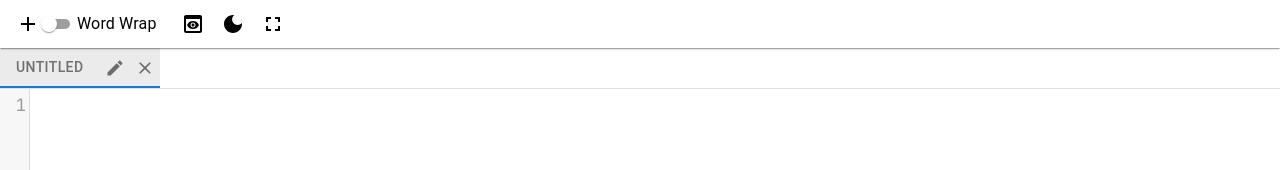
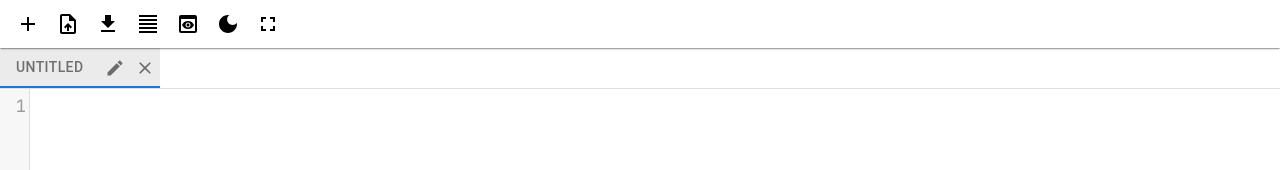
Before and after one commit to tchowdary/notepad-web, a React (Vite) app: page / in a window 1280 px wide. Shown: the top 170 px of the page. Built offline with nearby package versions, Linux system fonts and the light colour scheme.

Commit message:
improvements

```diff
--- a/src/App.css
+++ b/src/App.css
@@ -116,6 +116,44 @@ body {
   color: inherit !important;
 }
 
+/* Focus mode styles */
+.focus-mode-toolbar {
+  background: transparent !important;
+  box-shadow: none !important;
+  position: fixed !important;
+  top: 0;
+  right: 0;
+  width: auto !important;
+  opacity: 0;
+  transition: opacity 0.3s ease;
+}
+
+.focus-mode-toolbar:hover {
+  opacity: 1;
+}
+
+.focus-mode-toolbar .MuiToolbar-root {
+  justify-content: flex-end;
+  padding-right: 1rem !important;
+}
+
+.focus-mode-toolbar .MuiIconButton-root {
+  color: rgba(128, 128, 128, 0.6) !important;
+}
+
+.focus-mode-toolbar .MuiIconButton-root:hover {
+  color: rgba(128, 128, 128, 1) !important;
+}
+
+/* Dark mode focus toolbar */
+.focus-mode-toolbar[data-dark="true"] .MuiIconButton-root {
+  color: rgba(255, 255, 255, 0.4) !important;
+}
+
+.focus-mode-toolbar[data-dark="true"] .MuiIconButton-root:hover {
+  color: rgba(255, 255, 255, 0.8) !important;
+}
+
 .logo {
   height: 6em;
   padding: 1.5em;
--- a/src/App.jsx
+++ b/src/App.jsx
@@ -18,7 +18,10 @@ function App() {
     }
     return 1;
   });
-  const [wordWrap, setWordWrap] = useState(() => localStorage.getItem('wordWrap') === 'true');
+  const [wordWrap, setWordWrap] = useState(() => {
+    const saved = localStorage.getItem('wordWrap');
+    return saved !== null ? saved === 'true' : true;
+  });
   const [darkMode, setDarkMode] = useState(() => localStorage.getItem('darkMode') === 'true');
   const [focusMode, setFocusMode] = useState(false);
   const [showPreview, setShowPreview] = useState(() => localStorage.getItem('showPreview') === 'true');
@@ -48,6 +51,17 @@ function App() {
   useEffect(() => {
     localStorage.setItem('showPreview', showPreview);
   }, [showPreview]);
+
+  useEffect(() => {
+    const handleEscKey = (event) => {
+      if (event.key === 'Escape' && focusMode) {
+        setFocusMode(false);
+      }
+    };
+
+    window.addEventListener('keydown', handleEscKey);
+    return () => window.removeEventListener('keydown', handleEscKey);
+  }, [focusMode]);
 
   const handleNewTab = () => {
     const newId = Math.max(...tabs.map(tab => tab.id), 0) + 1;
@@ -83,6 +97,32 @@ function App() {
     ));
   };
 
+  const handleFileOpen = (fileName, content) => {
+    const newId = Math.max(...tabs.map(tab => tab.id), 0) + 1;
+    const newTab = { id: newId, name: fileName, content: content };
+    setTabs([...tabs, newTab]);
+    setActiveTab(newId);
+  };
+
+  const handleFileDownload = () => {
+    const currentTab = tabs.find(tab => tab.id === activeTab);
+    if (!currentTab) return;
+
+    const fileName = currentTab.name.endsWith('.md')
+      ? currentTab.name
+      : `${currentTab.name}.md`;
+
+    const blob = new Blob([currentTab.content], { type: 'text/markdown' });
+    const url = URL.createObjectURL(blob);
+    const a = document.createElement('a');
+    a.href = url;
+    a.download = fileName;
+    document.body.appendChild(a);
+    a.click();
+    document.body.removeChild(a);
+    URL.revokeObjectURL(url);
+  };
+
   // Find the current tab, fallback to the first tab if active tab is not found
   const currentTab = tabs.find(tab => tab.id === activeTab) || tabs[0];
 
@@ -97,7 +137,6 @@ function App() {
         color: 'text.primary',
         overflow: 'hidden'
       }}>
-        {!focusMode && (
         <Toolbar
           onNewTab={handleNewTab}
           wordWrap={wordWrap}
@@ -107,8 +146,11 @@ function App() {
           onFocusMode={() => setFocusMode(!focusMode)}
           showPreview={showPreview}
           onPreviewToggle={() => setShowPreview(!showPreview)}
+          focusMode={focusMode}
+          onFileOpen={handleFileOpen}
+          onFileDownload={handleFileDownload}
+          className={focusMode ? 'focus-mode-toolbar' : ''}
         />
-        )}
         {!focusMode && (
           <TabList
             tabs={tabs}
@@ -122,7 +164,35 @@ function App() {
           flexGrow: 1,
           position: 'relative',
           overflow: 'hidden',
-          minHeight: 0
+          minHeight: 0,
+          ...(focusMode && {
+            maxWidth: '750px',
+            margin: '0 auto',
+            padding: '2rem',
+            height: '100%',
+            display: 'flex',
+            flexDirection: 'column',
+            '& .CodeMirror': {
+              flex: 1,
+              fontSize: '18px',
+              lineHeight: '1.8',
+              padding: '20px 0',
+              backgroundColor: 'transparent',
+              height: 'auto !important'
+            },
+            '& .CodeMirror-lines': {
+              padding: '0',
+            },
+            '& .CodeMirror-line': {
+              padding: '0',
+            },
+            '& .CodeMirror-linenumbers': {
+              display: 'none',
+            },
+            '& .CodeMirror-scroll': {
+              minHeight: '100%',
+            }
+          })
         }}>
           <Editor
             content={currentTab.content}
@@ -130,6 +200,7 @@ function App() {
             wordWrap={wordWrap}
             darkMode={darkMode}
             showPreview={showPreview}
+            focusMode={focusMode}
           />
         </Box>
       </Box>
--- a/src/components/Editor.jsx
+++ b/src/components/Editor.jsx
@@ -26,14 +26,10 @@ const Editor = ({ content, onChange, wordWrap, darkMode, showPreview }) => {
       width: '100%',
       position: 'relative',
       '& .CodeMirror': {
-        position: 'absolute',
-        top: 0,
-        left: 0,
-        right: 0,
-        bottom: 0,
         height: '100% !important',
         width: '100% !important',
-        fontSize: '16px'
+        fontSize: '16px',
+        lineHeight: '1.6'
       }
     }}>
       <CodeMirror
--- a/src/components/Toolbar.jsx
+++ b/src/components/Toolbar.jsx
@@ -1,11 +1,9 @@
-import React from 'react';
+import React, { useRef } from 'react';
 import {
   AppBar,
   Toolbar as MuiToolbar,
   IconButton,
   Tooltip,
-  Switch,
-  FormControlLabel,
   useTheme,
 } from '@mui/material';
 import {
@@ -15,6 +13,11 @@ import {
   LightMode as LightModeIcon,
   Fullscreen as FullscreenIcon,
   Preview as PreviewIcon,
+  UploadFile as UploadFileIcon,
+  Download as DownloadIcon,
+  FullscreenExit as FullscreenExitIcon,
+  FormatAlignJustify as WrapOnIcon,
+  FormatAlignLeft as WrapOffIcon,
 } from '@mui/icons-material';
 
 const Toolbar = ({
@@ -26,48 +29,79 @@ const Toolbar = ({
   onFocusMode,
   showPreview,
   onPreviewToggle,
+  focusMode,
+  onFileOpen,
+  onFileDownload,
+  className,
 }) => {
   const theme = useTheme();
+  const fileInputRef = useRef(null);
+
+  const handleFileInputChange = (event) => {
+    const file = event.target.files[0];
+    if (file) {
+      const reader = new FileReader();
+      reader.onload = (e) => {
+        onFileOpen(file.name, e.target.result);
+      };
+      reader.readAsText(file);
+    }
+    event.target.value = null; // Reset input
+  };
 
   return (
     <AppBar
       position="static"
       elevation={1}
+      className={className}
+      data-dark={darkMode}
       sx={{
         backgroundColor: theme.palette.mode === 'dark' ? '#1e1e1e' : '#f5f5f5',
         color: theme.palette.mode === 'dark' ? '#fff' : '#000'
       }}
     >
       <MuiToolbar variant="dense">
+        <input
+          type="file"
+          ref={fileInputRef}
+          style={{ display: 'none' }}
+          onChange={handleFileInputChange}
+          accept=".md,.txt"
+        />
+
+        {!focusMode && (
+          <>
             <Tooltip title="New Tab">
               <IconButton onClick={onNewTab} color="inherit">
                 <AddIcon />
               </IconButton>
             </Tooltip>
 
-        <FormControlLabel
-          control={
-            <Switch
-              checked={wordWrap}
-              onChange={onWordWrapToggle}
-              size="small"
-              color="default"
-            />
-          }
-          label="Word Wrap"
-          sx={{
-            color: 'inherit',
-            '& .MuiSwitch-track': {
-              backgroundColor: theme.palette.mode === 'dark' ? '#555' : '#999'
-            }
-          }}
-        />
+            <Tooltip title="Open File">
+              <IconButton onClick={() => fileInputRef.current.click()} color="inherit">
+                <UploadFileIcon />
+              </IconButton>
+            </Tooltip>
+
+            <Tooltip title="Download as Markdown">
+              <IconButton onClick={onFileDownload} color="inherit">
+                <DownloadIcon />
+              </IconButton>
+            </Tooltip>
+
+            <Tooltip title={wordWrap ? "Disable Word Wrap" : "Enable Word Wrap"}>
+              <IconButton onClick={onWordWrapToggle} color="inherit">
+                {wordWrap ? <WrapOnIcon /> : <WrapOffIcon />}
+              </IconButton>
+            </Tooltip>
 
             <Tooltip title="Toggle Preview">
               <IconButton onClick={onPreviewToggle} color="inherit">
                 <PreviewIcon />
               </IconButton>
             </Tooltip>
+          </>
+        )}
 
         <Tooltip title="Toggle Dark Mode">
           <IconButton onClick={onDarkModeToggle} color="inherit">
@@ -75,9 +109,9 @@ const Toolbar = ({
           </IconButton>
         </Tooltip>
 
-        <Tooltip title="Focus Mode">
+        <Tooltip title={focusMode ? "Exit Focus Mode (Esc)" : "Focus Mode"}>
           <IconButton onClick={onFocusMode} color="inherit">
-            <FullscreenIcon />
+            {focusMode ? <FullscreenExitIcon /> : <FullscreenIcon />}
           </IconButton>
         </Tooltip>
       </MuiToolbar>
```
Lines whose indentation alone changed are shown as unchanged.
